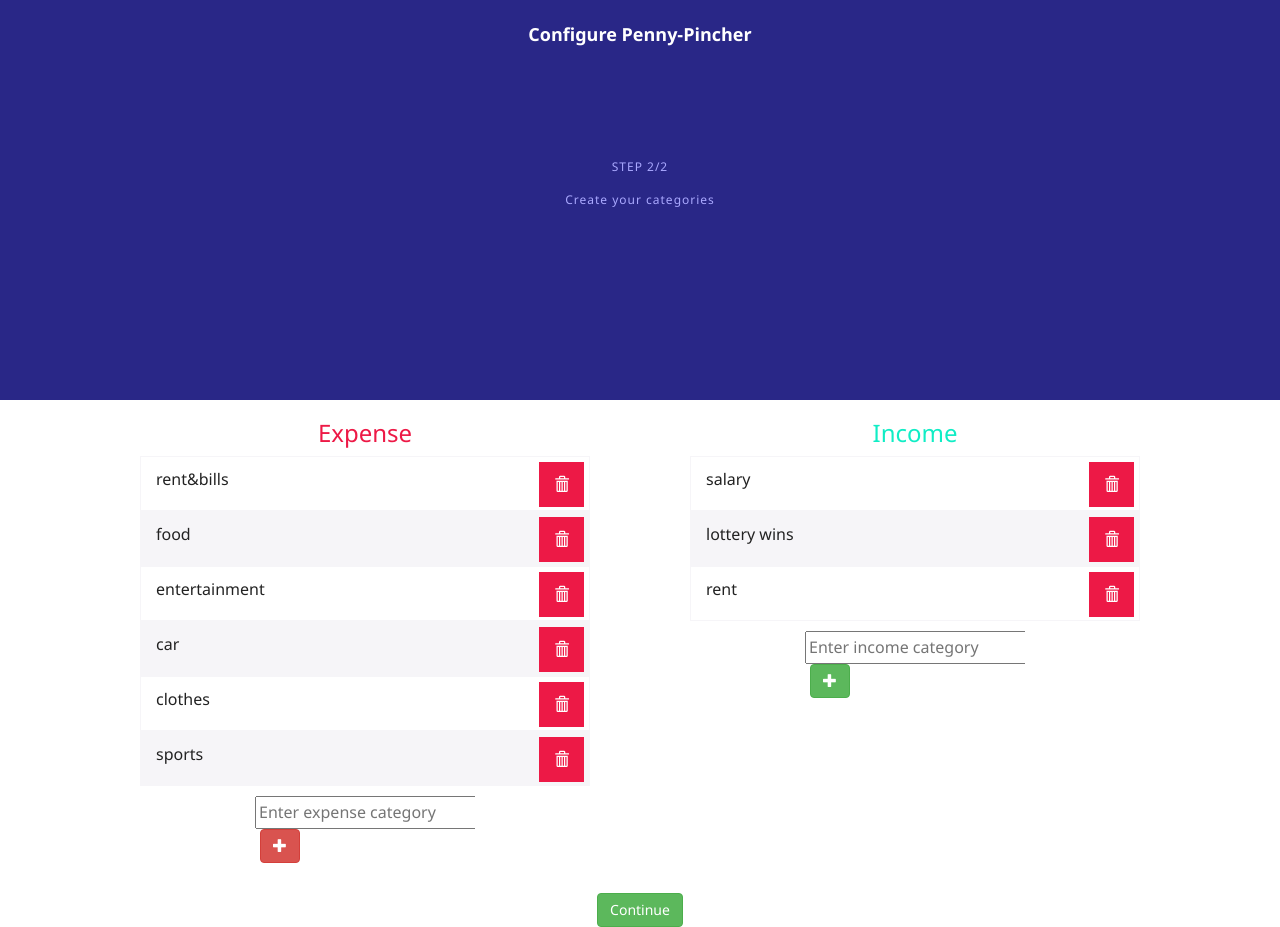
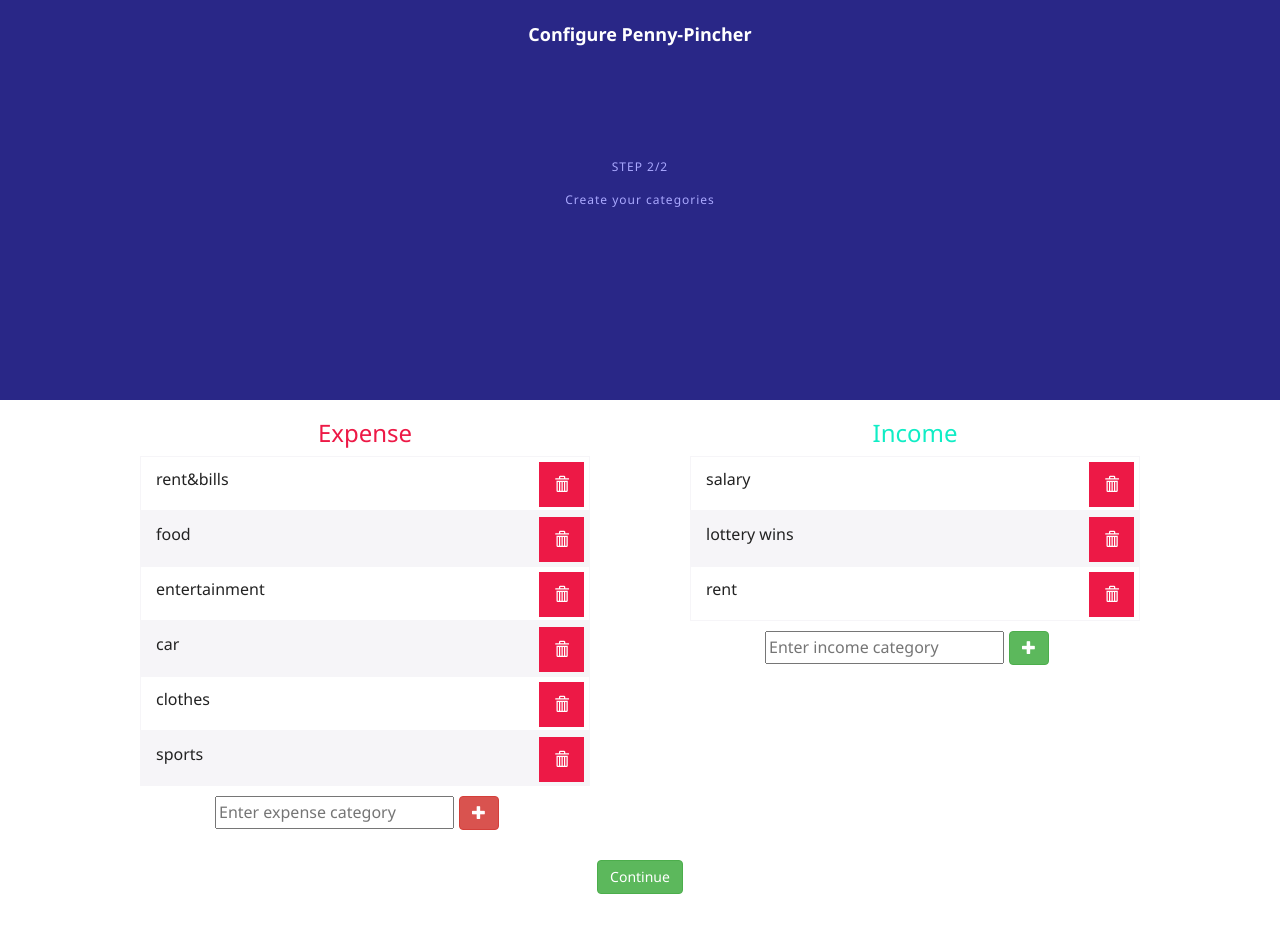
Before and after one commit to ChrisDrobnicky/Penny-Pincher, a website: page public/views/categories/categories.template.html in a window 1280 px wide. After the commit the page ends 894 px from the top, so only its background shows below. Drawn offline with nearby package versions, Linux system fonts and the light colour scheme.

Commit message:
change add-button display

```diff
--- a/public/views/categories/stylesheets/categories.stylesheet.scss
+++ b/public/views/categories/stylesheets/categories.stylesheet.scss
@@ -46,7 +46,7 @@
       }
       .pp-expense-form {
         overflow: hidden;
-        width: 220px;
+        width: 300px;
         margin: 0 auto;
         .pp-expense-form__input {
           color: #222;
@@ -100,8 +100,9 @@
       }
       .pp-income-form {
         overflow: hidden;
-        width: 220px;
+        width: 300px;
         margin: 0 auto;
+        text-align: center;
         .pp-income-form__input {
           color: #222;
           float: left;
```
Also changed, not shown: public/views/categories/stylesheets/categories.stylesheet.css.
